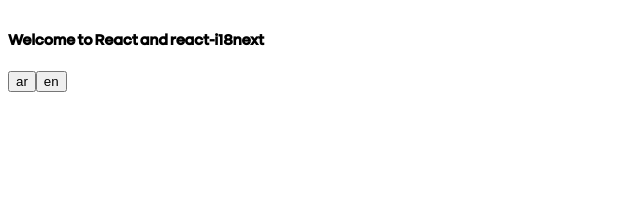
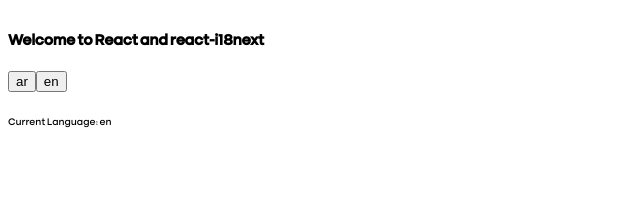
Before and after one commit to Hamza-Noah/Personal-Brand, a React (Vite) app: page / in a window 1280 px wide. Shown: the top 198 px of the page, without its empty margins (0-640 px from the left). Built offline with nearby package versions, Linux system fonts and the light colour scheme.

Commit message:
created the context for sharing text in multiple languages

```diff
--- a/src/App.tsx
+++ b/src/App.tsx
@@ -1,21 +1,20 @@
-import { useTranslation } from "react-i18next";
 import { useEffect } from "react";
-import Cookies from "js-cookie";
+import { useTranslationContext } from "./contexts/TranslationContext";
 import i18n from "./i18n";
 
 function App() {
-  const { t } = useTranslation();
-  const lng = Cookies.get("i18next") || "en";
+  const { t, changeLanguage, currentLang } = useTranslationContext();
 
   useEffect(() => {
     document.dir = i18n.dir();
-  }, [lng]);
+  }, [currentLang]);
 
   return (
     <>
       <h2>{t("Welcome to React")}</h2>
-      <button onClick={() => i18n.changeLanguage("ar")}>ar</button>
-      <button onClick={() => i18n.changeLanguage("en")}>en</button>
+      <button onClick={() => changeLanguage("ar")}>ar</button>
+      <button onClick={() => changeLanguage("en")}>en</button>
+      <p>Current Language: {currentLang}</p>
     </>
   );
 }
--- /dev/null
+++ b/src/contexts/TranslationContext.tsx
@@ -0,0 +1,62 @@
+import { createContext, useContext, useState, useEffect } from "react";
+import i18n from "i18next";
+import { useTranslation, initReactI18next } from "react-i18next";
+import LanguageDetector from "i18next-browser-languagedetector";
+import HttpApi from "i18next-http-backend";
+import Cookies from "js-cookie";
+
+// Initialize i18n
+i18n
+  .use(initReactI18next)
+  .use(LanguageDetector)
+  .use(HttpApi)
+  .init({
+    fallbackLng: "en",
+    detection: {
+      order: ["cookie", "localStorage", "navigator"],
+      caches: ["localStorage", "cookie"],
+    },
+    backend: {
+      loadPath: "locales/{{lng}}/translation.json",
+    },
+  });
+
+// Create context
+const TranslationContext = createContext<any>(null);
+
+// Translation Provider
+export const TranslationProvider = ({
+  children,
+}: {
+  children: React.ReactNode;
+}) => {
+  const { t } = useTranslation();
+  const [currentLang, setCurrentLang] = useState(i18n.language || "en");
+
+  const changeLanguage = (lng: string) => {
+    i18n.changeLanguage(lng);
+    setCurrentLang(lng);
+    Cookies.set("i18next", lng);
+  };
+
+  useEffect(() => {
+    i18n.on("languageChanged", (lng) => setCurrentLang(lng));
+  }, []);
+
+  return (
+    <TranslationContext.Provider value={{ t, changeLanguage, currentLang }}>
+      {children}
+    </TranslationContext.Provider>
+  );
+};
+
+// Hook to use translation context
+export const useTranslationContext = () => {
+  const context = useContext(TranslationContext);
+  if (!context) {
+    throw new Error(
+      "useTranslationContext must be used within a TranslationProvider"
+    );
+  }
+  return context;
+};
--- a/src/main.tsx
+++ b/src/main.tsx
@@ -2,9 +2,12 @@
 import { createRoot } from "react-dom/client";
 import "./index.scss";
 import App from "./App.tsx";
+import { TranslationProvider } from "./contexts/TranslationContext.tsx";
 
 createRoot(document.getElementById("root")!).render(
   <StrictMode>
-    <App />
+    <TranslationProvider>
+      <App />
+    </TranslationProvider>
   </StrictMode>
 );
```
Also changed, not shown: src/components/Test.tsx (added, +8 -0 lines).
